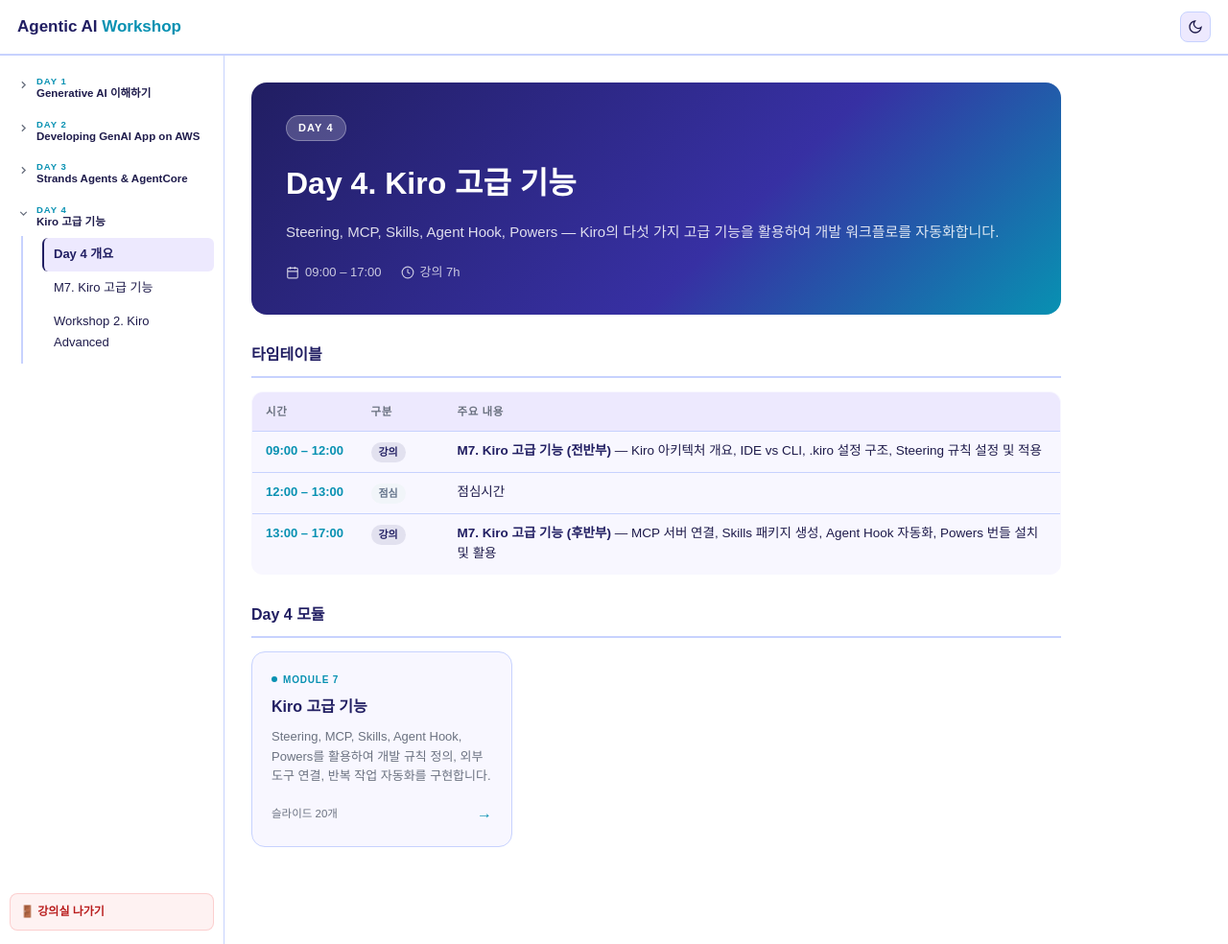
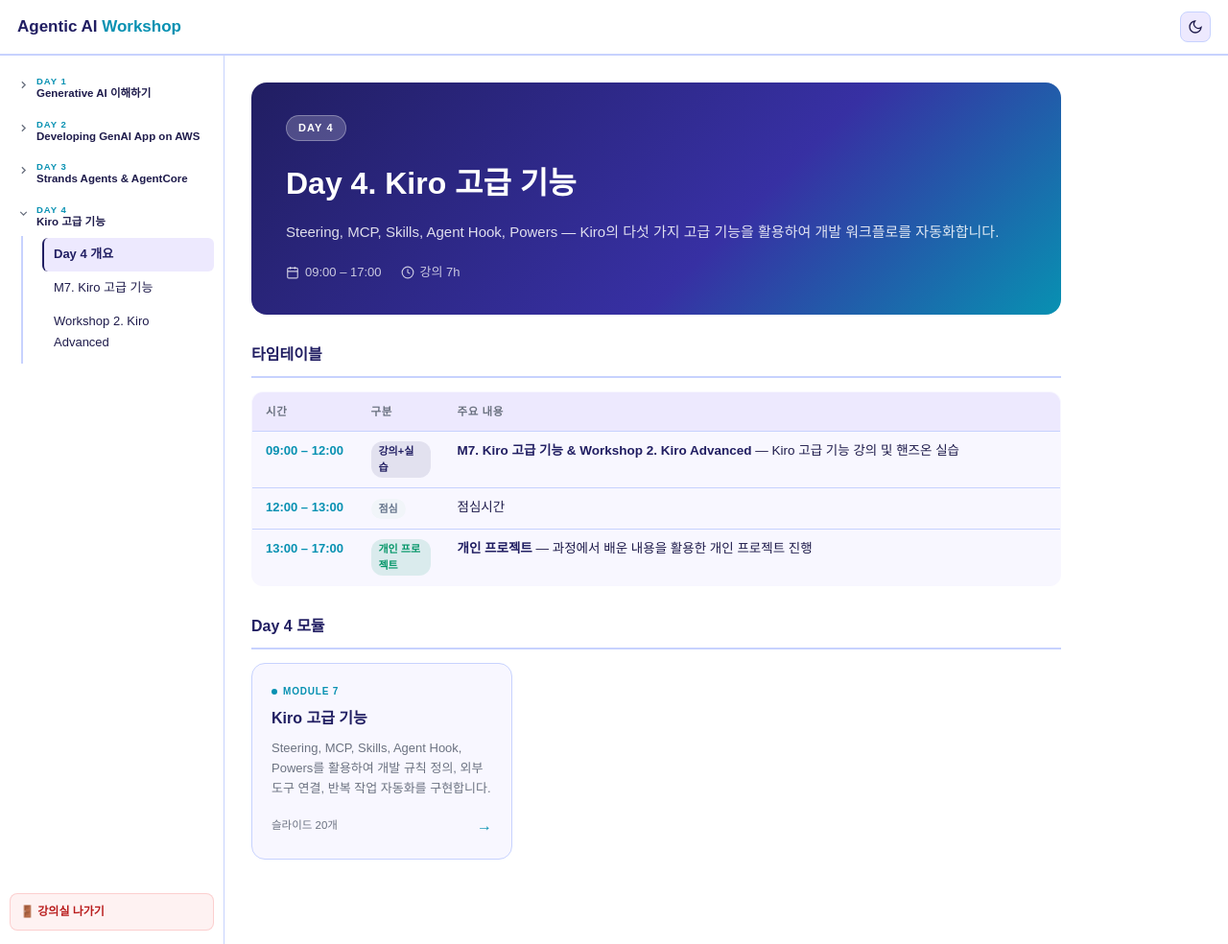
Before and after one commit to youngjinkim817/youngjinkim817.github.io, a Jekyll site: the page events/AgenticAIWorkshop/learn/day4/index.html, which Jekyll copies as it is, in a window 1280 px wide and 984 px high. Shown: the whole window at 96% size. Built offline with Jekyll 4.4.1, drawn with Linux system fonts in a browser that asks for light colours; some web fonts are replaced.

Commit message:
Day4: 강의소개 타임테이블 수정
- 09:00-12:00: M7 전반부 → Kiro 고급 기능 & Workshop 2 (강의+실습)
- 13:00-17:00: M7 후반부 → 개인 프로젝트

```diff
--- a/events/AgenticAIWorkshop/learn/day4/index.html
+++ b/events/AgenticAIWorkshop/learn/day4/index.html
@@ -215,8 +215,8 @@
         <tbody>
           <tr>
             <td class="tt-time">09:00 – 12:00</td>
-            <td class="tt-type"><span class="lec">강의</span></td>
-            <td class="tt-content"><span class="highlight">M7. Kiro 고급 기능 (전반부)</span> — Kiro 아키텍처 개요, IDE vs CLI, .kiro 설정 구조, Steering 규칙 설정 및 적용</td>
+            <td class="tt-type"><span class="lec">강의+실습</span></td>
+            <td class="tt-content"><span class="highlight">M7. Kiro 고급 기능 &amp; Workshop 2. Kiro Advanced</span> — Kiro 고급 기능 강의 및 핸즈온 실습</td>
           </tr>
           <tr>
             <td class="tt-time">12:00 – 13:00</td>
@@ -225,8 +225,8 @@
           </tr>
           <tr>
             <td class="tt-time">13:00 – 17:00</td>
-            <td class="tt-type"><span class="lec">강의</span></td>
-            <td class="tt-content"><span class="highlight">M7. Kiro 고급 기능 (후반부)</span> — MCP 서버 연결, Skills 패키지 생성, Agent Hook 자동화, Powers 번들 설치 및 활용</td>
+            <td class="tt-type"><span class="lab">개인 프로젝트</span></td>
+            <td class="tt-content"><span class="highlight">개인 프로젝트</span> — 과정에서 배운 내용을 활용한 개인 프로젝트 진행</td>
           </tr>
         </tbody>
       </table>
```
